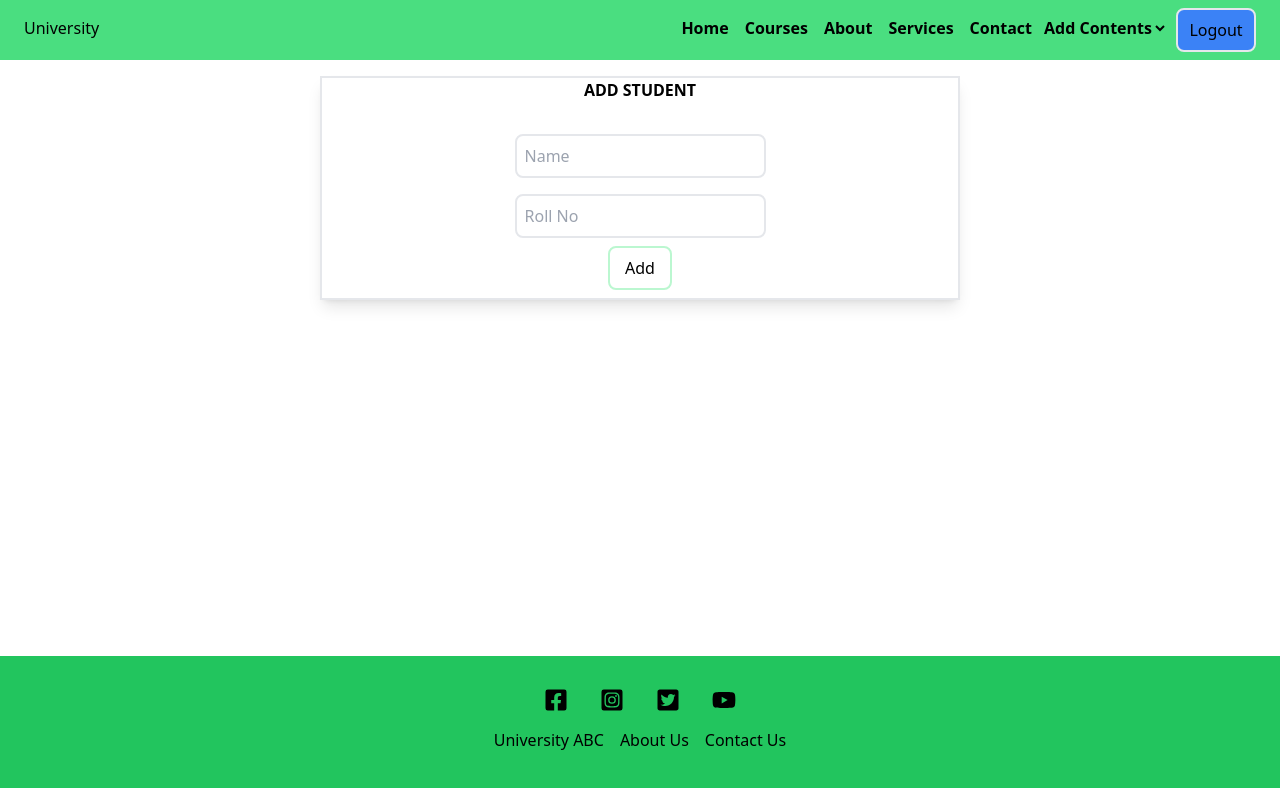
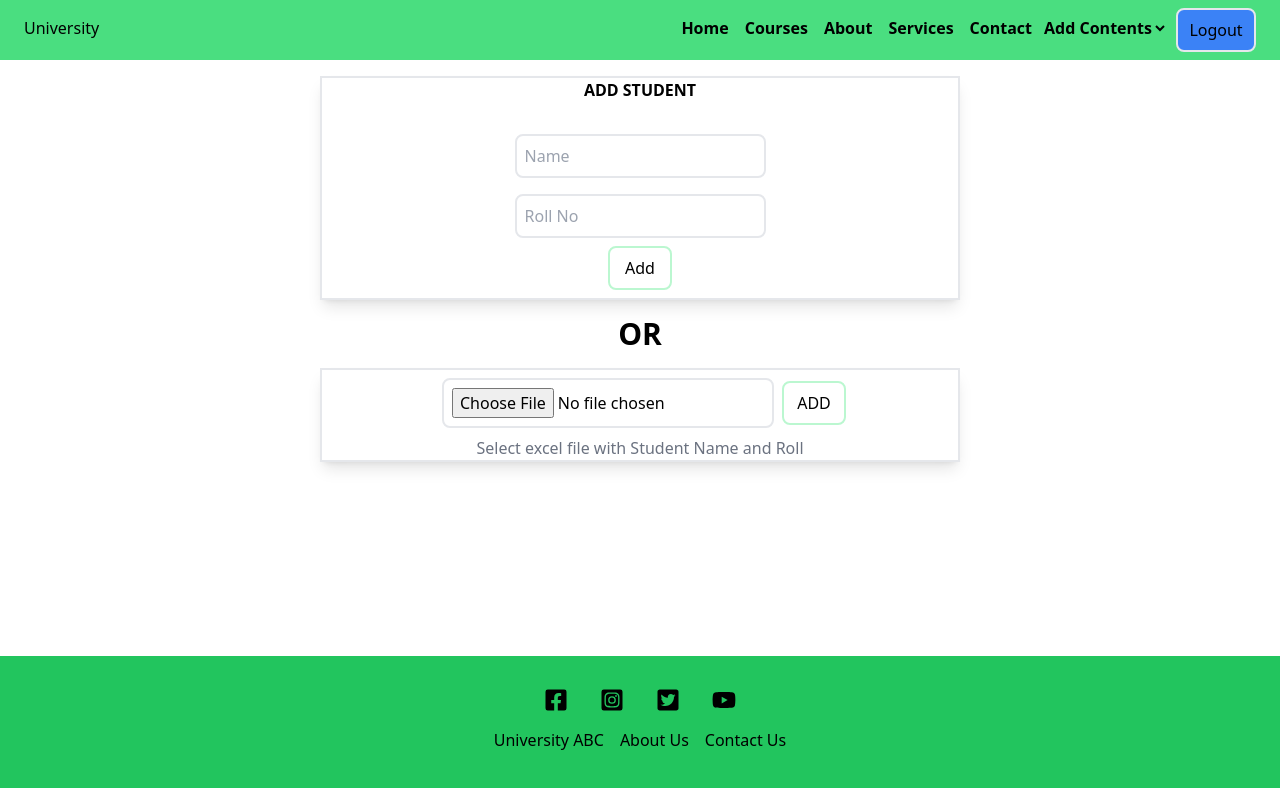
Before and after one commit to Nishan9t/university-web, a React (Create React App) app in the folder client/: page /1/addStudent in a window 1280 px wide. Shown: the top 788 px of the page. Built offline with nearby package versions, Linux system fonts and the light colour scheme; sample sign-in values are in the browser's storage.

Commit message:
form for excel submit is created

```diff
--- a/client/src/components/addStudent.jsx
+++ b/client/src/components/addStudent.jsx
@@ -47,14 +47,30 @@ export default function AddStudent() {
 
  }
 
+ const handleForm=(e)=>{
+  e.preventDefault();
+  console.log(e)
+
+ }
+
 
 
   return (
-    <div className='flex flex-col items-center border border-2 shadow-lg w-1/2 mx-auto m-4'>
+    <div className='mb-36'>
+        <div className='flex flex-col items-center border border-2 shadow-lg w-1/2 mx-auto m-4'>
         <h1 className="text-center font-bold">ADD STUDENT</h1><br/>
         <input type='text' className='border border-2 m-2 p-2 rounded-lg' onChange={(e)=>{setName(e.target.value)}} placeholder='Name'></input>
         <input type='number' className='border border-2 m-2 p-2 rounded-lg' onChange={(e)=>{setRoll(e.target.value)}} placeholder='Roll No'></input>
-        <button class="border w-16 mb-2 border-2 border-green-200 rounded-lg p-2 hover:bg-green-200 self-center " onClick={(e)=>handleSubmit()}>Add</button>
+        <button className="border w-16 mb-2 border-2 border-green-200 rounded-lg p-2 hover:bg-green-200 self-center " onClick={(e)=>handleSubmit()}>Add</button>
+        </div>
+        <h1 className='font-bold text-3xl text-center w-1/2 mx-auto m-4'> OR </h1>
+        <div className='items-center border border-2 shadow-lg w-1/2 mx-auto m-4'>
+          <form className='text-center' onSubmit={(e)=>handleForm(e)}>
+            <input type='file' name="" accept=".xlsx, .xls" className='border border-2 m-2 p-2 rounded-lg' onChange={(e)=>e.target.name=e.target.files[0].name} placeholder=''/>
+            <button type="submit" className="border w-16 mb-2 border-2 border-green-200 rounded-lg p-2 hover:bg-green-200 self-center " >ADD</button>
+            <p className='text-gray-500'>Select excel file with Student Name and Roll</p>
+          </form>
+        </div>
     </div>
   )
 }
```
Also changed, not shown: 1 other file (tests, documents, lock files or other folders).
